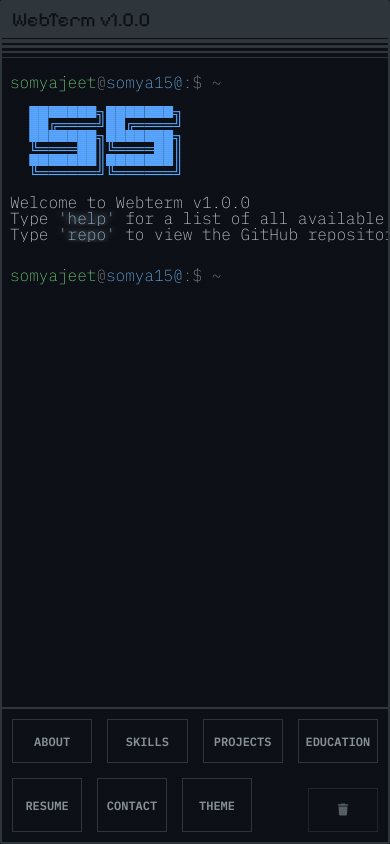
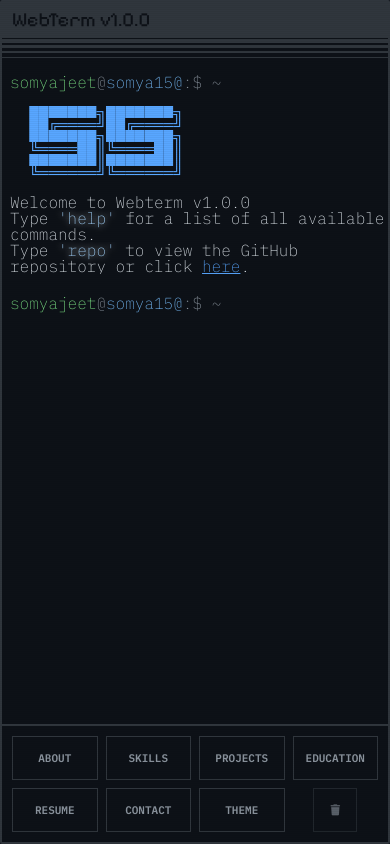
Before and after one commit to ssgamingop/portfolio, a website built with Vite: page index.html in a window 390 px wide. Built offline with nearby package versions, Linux system fonts and the light colour scheme; files whose address does not match are found by name.

Commit message:
complete mobile responsiveness, keybindings, and basic UI improvements

```diff
--- a/src/commands/projects.ts
+++ b/src/commands/projects.ts
@@ -20,7 +20,7 @@ const createProject = (): string[] => {
 
   command.projects.forEach((ele) => {
     let string = "";
-    let link = `<a href="${ele[2]}" target="_blank">${ele[0]}</a>`
+    let link = `<a href="${ele[2]}" target="_blank">${ele[0]} <i class="fa-solid fa-arrow-up-right-from-square"></i></a>`
     string += SPACE.repeat(2);
     string += link;
     // Ensure repeat count is never negative
--- a/src/css/style.css
+++ b/src/css/style.css
@@ -333,17 +333,13 @@ a:hover {
 @media (max-width: 600px) {
   body {
     font-size: 13px;
-    /* Increased from 10px for readability */
     padding: 10px;
-    /* More breathing room */
     font-weight: 300;
   }
 
   input {
     font-size: 16px;
-    /* Prevents auto-zoom on iOS */
     margin-top: 2px;
-    /* slight alignment fix */
   }
 
   a {
@@ -352,7 +348,10 @@ a:hover {
 
   p {
     line-height: 18px;
-    /* Improved line height */
+    white-space: normal;
+    /* Fixes text overflow */
+    animation: none;
+    /* Disables typing animation (which forces nowrap) for legibility */
   }
 
   pre {
@@ -362,7 +361,6 @@ a:hover {
 
   main {
     border-width: 1px;
-    /* Main is already column, that's fine */
   }
 
   div {
@@ -376,7 +374,6 @@ a:hover {
 
   .lower-main {
     flex-direction: column;
-    /* Stack terminal and sidebar on mobile */
   }
 
   /* Sidebar Mobile Overrides */
@@ -384,25 +381,41 @@ a:hover {
     width: 100%;
     border-left: none;
     border-top: 2px solid var(--border);
-    flex-direction: row;
-    flex-wrap: wrap;
     padding: 10px;
     height: auto;
     background-color: var(--bg);
     box-sizing: border-box;
-    /* Fixes horizontal overflow */
+
+    /* Grid Layout for Perfect Alignment */
+    display: grid;
+    grid-template-columns: repeat(4, 1fr);
+    gap: 8px;
+  }
+
+  /* Hide the spacer div on mobile so the grid is perfect 4x2 */
+  #sidebar>div {
+    display: none;
   }
 
   .action-btn {
-    flex: 1;
-    padding: 12px;
-    /* Larger touch target */
-    font-size: 12px;
-    min-width: 70px;
+    width: 100%;
+    /* Fill grid cell */
+    padding: 0;
+    font-size: 11px;
     min-height: 44px;
-    /* Accessible touch target size */
+    /* Accessible touch target */
     display: flex;
     align-items: center;
     justify-content: center;
   }
+
+  .small-btn {
+    width: 44px;
+    /* Stay square */
+    height: 44px;
+    margin: 0 auto;
+    /* Center in the grid cell */
+    margin-top: 0;
+    align-self: center;
+  }
 }
--- a/src/main.ts
+++ b/src/main.ts
@@ -291,6 +291,10 @@ function commandHandler(input: string) {
       }, 500);
       break;
     case 'resume':
+      if (bareMode) {
+        writeLines(["resume not found.", "<br>"])
+        break;
+      }
       writeLines(["Opening resume...", "<br>"]);
       setTimeout(() => {
         window.open(RESUME_LINK, '_blank');
```
